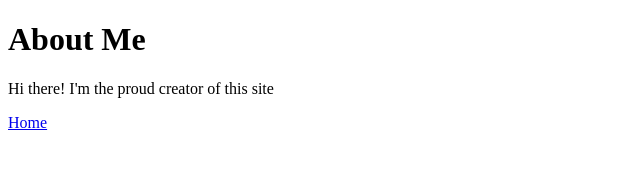
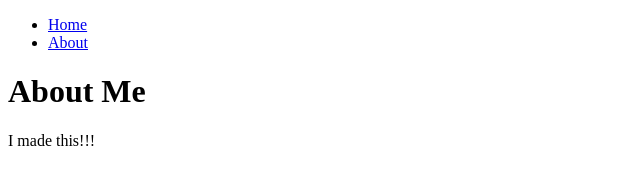
Before and after one commit to bbaekddo/my-gatsby-site, a Gatsby site: page /about in a window 1280 px wide. Shown: the whole page, without its empty margins (0-640 px from the left). Built offline with nearby package versions, Linux system fonts and the light colour scheme; Gatsby itself is replaced by a stand-in of ours.

Commit message:
✨ Layout 실ˆ습

```diff
--- /dev/null
+++ b/src/components/layout.tsx
@@ -0,0 +1,21 @@
+import * as React from 'react';
+import { Link } from 'gatsby';
+
+const Layout = (props: any) => {
+    return (
+        <div>
+            <nav>
+                <ul>
+                    <li><Link to="/">Home</Link></li>
+                    <li><Link to="/about">About</Link></li>
+                </ul>
+            </nav>
+            <main>
+                <h1>{props.pageTitle}</h1>
+                {props.children}
+            </main>
+        </div>
+    )
+}
+
+export default Layout
--- a/src/pages/about.tsx
+++ b/src/pages/about.tsx
@@ -1,13 +1,11 @@
 import * as React from 'react';
-import { Link } from 'gatsby'
+import Layout from '../components/layout'
 
 const About = () => {
     return (
-        <main>
-            <h1>About Me</h1>
-            <p>Hi there! I'm the proud creator of this site</p>
-            <Link to='/'>Home</Link>
-        </main>
+        <Layout pageTitle='About Me'>
+            <p>I made this!!!</p>
+        </Layout>
     );
 }
 
```
Also changed, not shown: src/pages/index.tsx (+4 -6 lines).
